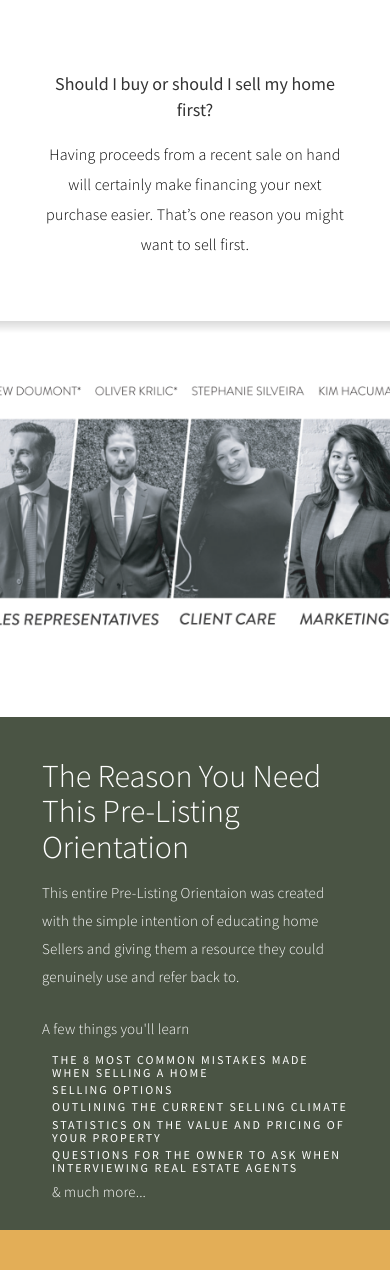
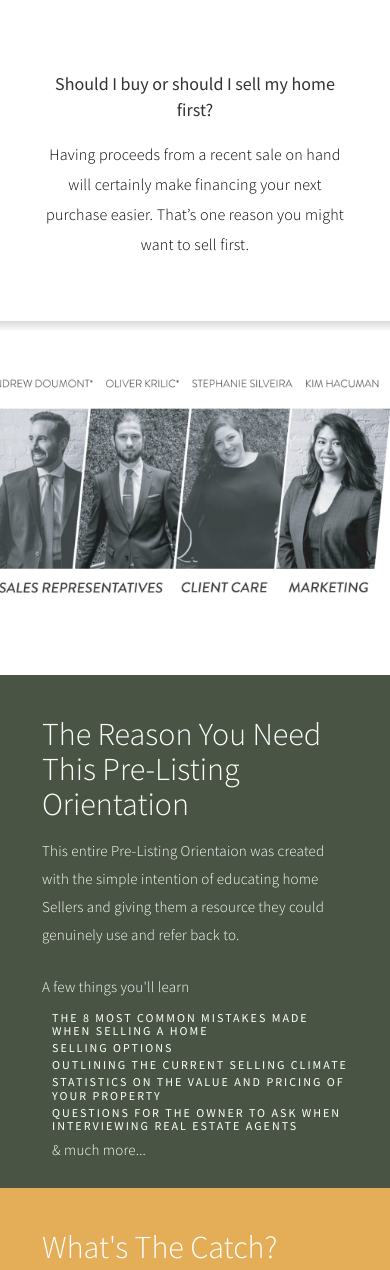
Before and after one commit to PeterBen90/andrew-site, a PHP site: page / in a window 390 px wide. Shown: the part 3323-4593 px from the top of the page. Run offline with PHP 8.4, Linux system fonts and the light colour scheme; some libraries are stand-ins or nearby versions.

Commit message:
fixed page

```diff
--- a/css/main.css
+++ b/css/main.css
@@ -794,7 +794,7 @@ footer {
 
 @media only screen and (max-width: 1024px) {
 	.experience-img {
-		min-height: 47vh;
+		min-height: 42vh;
 	}
 }
 
```
